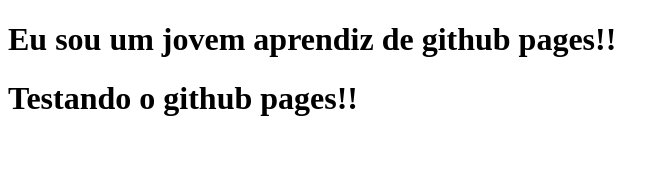
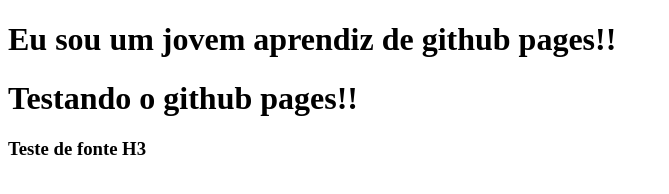
Before and after one commit to portfoliomodelo/portfoliomodelo.github.io, a plain HTML site: page index.html in a window 1280 px wide. Shown: the whole page, without its empty margins (0-669 px from the left). Drawn offline with Linux system fonts and the light colour scheme.

Commit message:
Segunda alteração no index.html

```diff
--- a/index.html
+++ b/index.html
@@ -9,5 +9,6 @@
 <body>
     <h1>Eu sou um jovem aprendiz de github pages!!</h1>
     <h1>Testando o github pages!!</h1>
+    <h3>Teste de fonte H3</h3>
 </body>
 </html>
```
